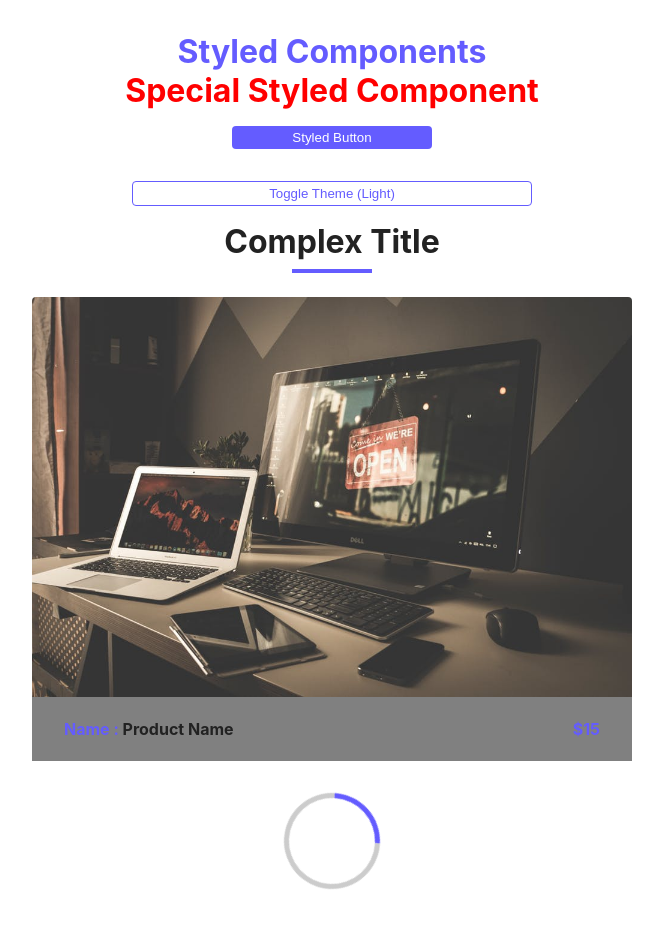
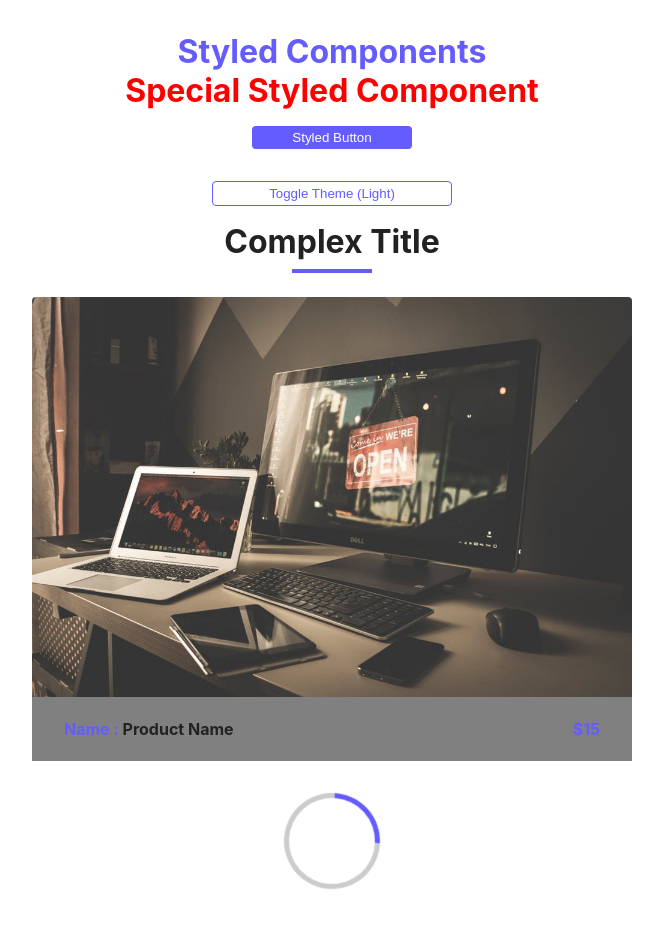
Before and after one commit to mshuber1981/Styled-Components, a React (Create React App) app: page / in a window 1280 px wide. Shown: the top 928 px of the page, without its empty margins (308-971 px from the left). Built offline with nearby package versions, Linux system fonts and the light colour scheme; the HTML template or start-up script is replaced by a standard one.

Commit message:
Updating Buttons width to rem units

```diff
--- a/src/components/Buttons.js
+++ b/src/components/Buttons.js
@@ -9,13 +9,13 @@ export const DefualtButton = styled.button`
   text-transform: capitalize;
   padding: 0.25rem;
   display: block;
-  width: 200px;
+  width: 10rem;
   margin: 1rem auto;
 `;
 
 // Extending DefaultButton with additional styles
 export const HipsterButton = styled(DefualtButton)`
-  width: 400px;
+  width: 15rem;
   background: transparent;
   color: var(--primary-color);
   border: 1px solid var(--primary-color);
```
